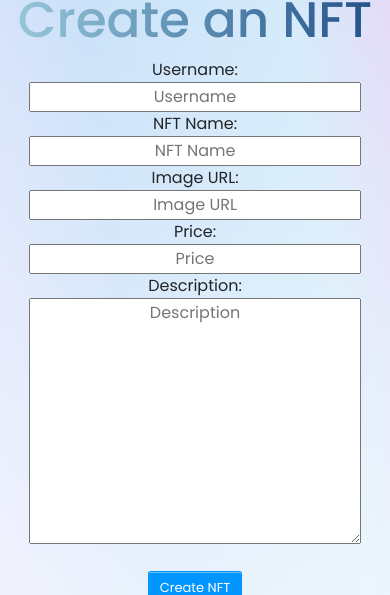
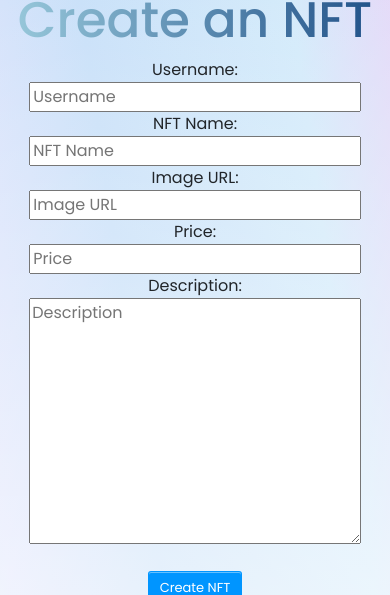
Before and after one commit to davidhlee94/project3-frontend, a React (Create React App) app: page /create in a window 390 px wide. Shown: the part 110-705 px from the top of the page. Built offline with nearby package versions, Linux system fonts and the light colour scheme.

Commit message:
made the modal responsive

```diff
--- a/src/Pages/Create.css
+++ b/src/Pages/Create.css
@@ -216,7 +216,7 @@
     display: block;
   }
   .input-field{
-    text-align: center;
+    text-align: left;
   }
   .images-displayed{
     text-align: center;
@@ -224,4 +224,8 @@
   .create-title{
     padding-top: 50px;
   }
+  .nft-image{
+    height: auto;
+    width: 100%;
+  }
 }
--- a/src/components/Review.css
+++ b/src/components/Review.css
@@ -163,4 +163,8 @@
   .user-rating, .review-description{
     display: block;
   }
+  .thank-you-image{
+    height: auto;
+    width: 100%;
+  }
 }
```
